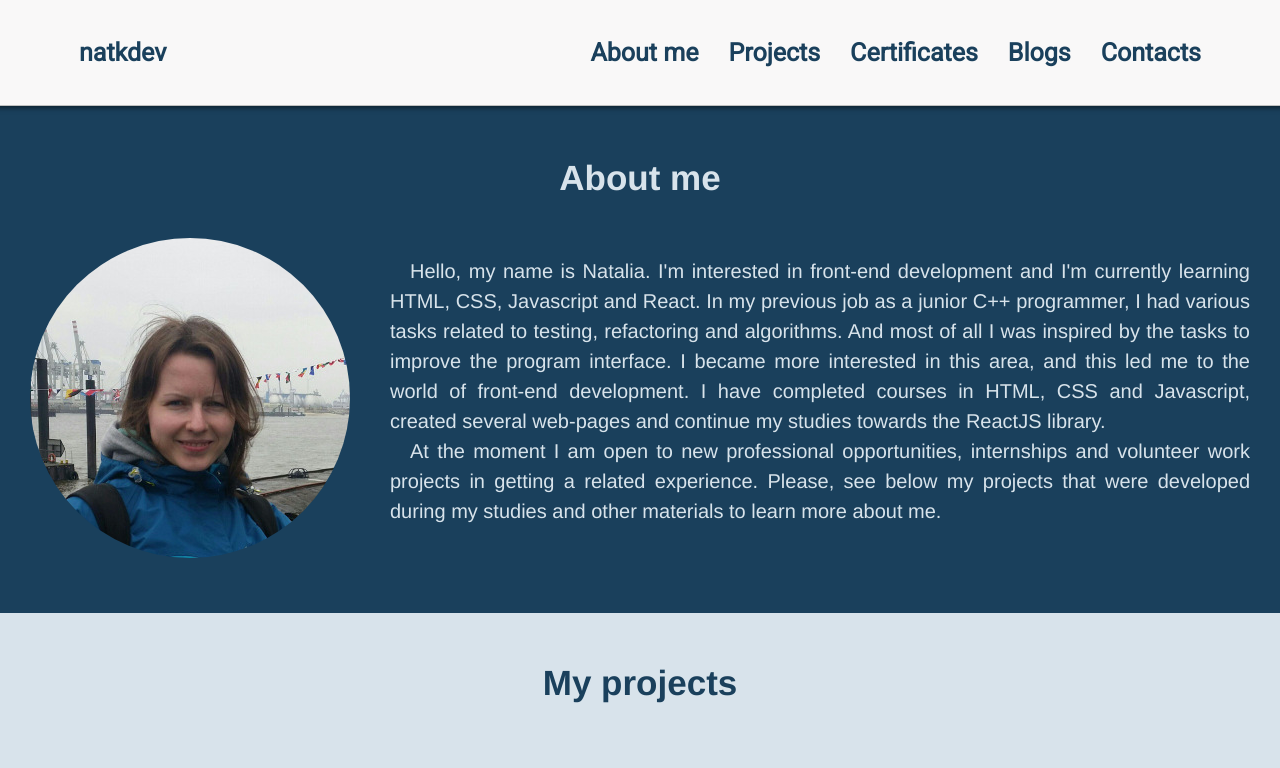
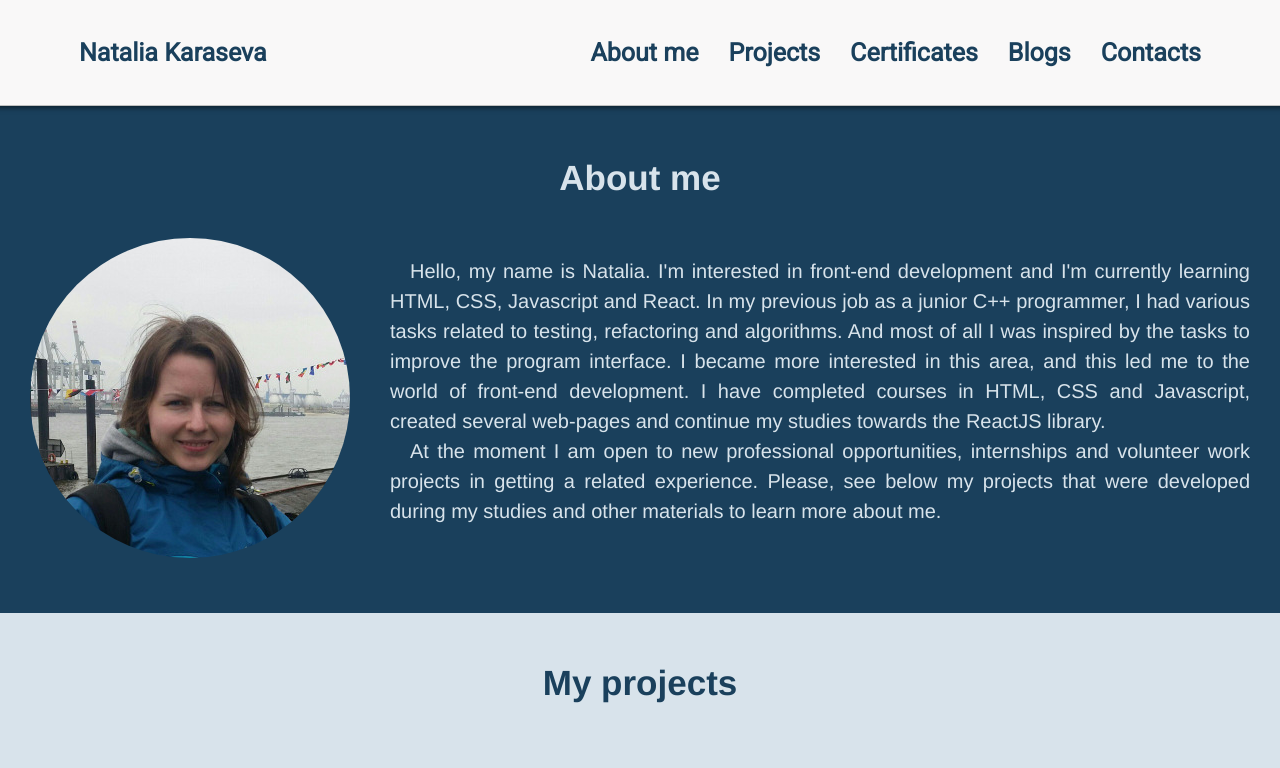
Before and after one commit to nat-k-dev/natkdev.com, a React (Create React App) app: page / in a window 1280 px wide. Shown: the top 768 px of the page. Built offline with nearby package versions, Linux system fonts and the light colour scheme.

Commit message:
rename natkdev to Natalia Karaseva

```diff
--- a/src/components/common-blocks/header/header.js
+++ b/src/components/common-blocks/header/header.js
@@ -19,7 +19,7 @@ function Header() {
 
     return (
         <header className="header">
-            <h1 className="header__caption"><a href="/">natkdev</a></h1>
+            <h1 className="header__caption"><a href="/">Natalia Karaseva</a></h1>
             <div className="header__mobile-menu" id="menu-btn">
               <button className="header__menu-btn" onClick={toggleMenu}><i className="fas fa-bars"></i></button>
             </div>
```
